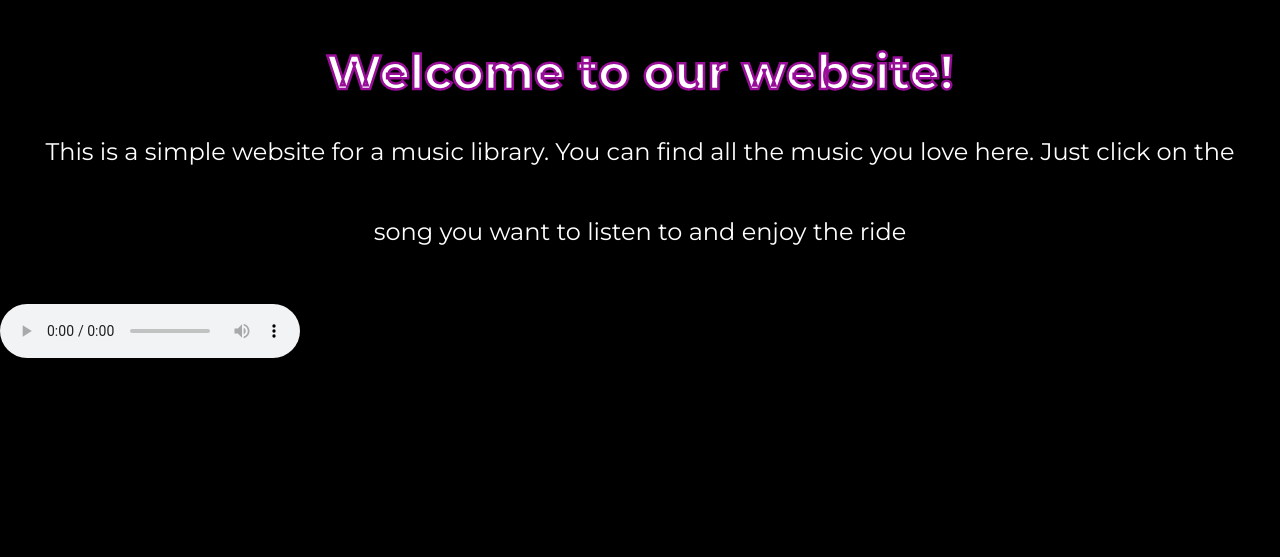
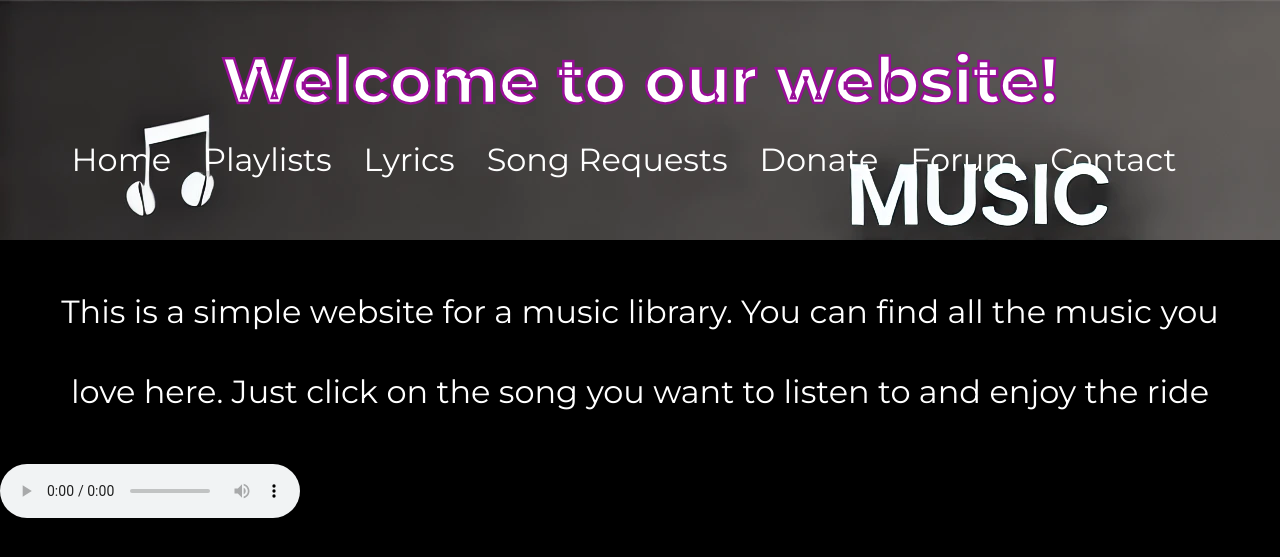
Before and after one commit to FerMon98/Ferzk-s-Music-Library, a PHP site: page / in a window 1280 px wide. Shown: the top 557 px of the page. Run offline with PHP 8.4, Linux system fonts and the light colour scheme.

Commit message:
Starting CSS and HTML structures

```diff
--- a/Resources/CSS/style.css
+++ b/Resources/CSS/style.css
@@ -10,13 +10,41 @@ body {
     font-family: "Montserrat", sans-serif;
     font-optical-sizing: auto;
     font-style: normal;
-    font-size: 1.5em;
+    font-size: 2em;
     background-color: black;
     color: white;
-
 }
 
 header {
+    background-color: #111;
+    padding: 1rem;
+    height: 15rem;
+    display: flex;
+    flex-direction: column;
+    justify-content: center;
+    align-items: center;
+    line-height: 5rem;
+    background-image: url("Resources/Images/headerBanner.webp");
+}
+
+header a{
+    color: white;
+    text-decoration: none;
+    margin-right: 2rem;
+}
+
+header nav {
+    display: flex;
+}
+
+header ul {
+    display: flex;
+    justify-content: space-between;
+    align-items: center;
+    list-style: none;
+}
+
+#banner {
     padding: 2rem;
     text-align: center;
     line-height: 5rem;
--- a/index.html
+++ b/index.html
@@ -13,10 +13,25 @@
 <body>
     <header>
         <h1>Welcome to our website!</h1>
-        <p>This is a simple website for a music library. You can find all the music you love here. Just click on the song you want to listen to and enjoy the ride</p>
+        <nav>
+            <ul>
+                <li><a href="index.html">Home</a></li>
+                <li><a href="Webpages/musicplayer.html">Playlists</a></li>
+                <li><a href="Webpages/lyricsweb.html">Lyrics</a></li>
+                <li><a href="Webpages/formadd-remove.html">Song Requests</a></li>
+                <li><a href="Webpages/donations.html">Donate</a></li>
+                <li><a href="Webpages/">Forum</a></li>
+                <li><a href="#">Contact</a></li>
+            </ul>
+        </nav>
     </header>
 
     <main>
+        <section id="banner">
+
+             <p>This is a simple website for a music library. You can find all the music you love here. Just click on the song you want to listen to and enjoy the ride</p>
+        </section>
+
         <audio controls></audio>
             <source src="Resources/Music/ytmp3free.cc_the-killers-somebody-told-me-official-music-video-youtubemp3free.org.mp3" type="audio/mpeg">
         </audio>
```
Also changed, not shown: Resources/Images/banner2.jpg (added), Resources/Images/headerBanner.webp (added), Webpages/contact.html (added).
